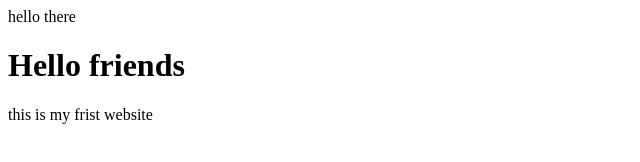
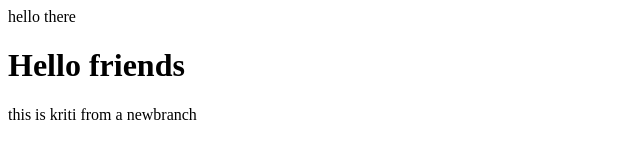
Before and after one commit to KritiGanesh/Demo-Repo, a plain HTML site: page index.htm in a window 1280 px wide. Shown: the full height of the page, 0-640 px from the left. Drawn offline with Linux system fonts and the light colour scheme.

Commit message:
added anew line in index.htm

```diff
--- a/index.htm
+++ b/index.htm
@@ -10,6 +10,6 @@
         hello there
     </div>
     <h1>Hello friends</h1>
-    <p>this is my frist website  </p>
+    <p>this is kriti from a newbranch </p>
 </body>
 </html>
```
